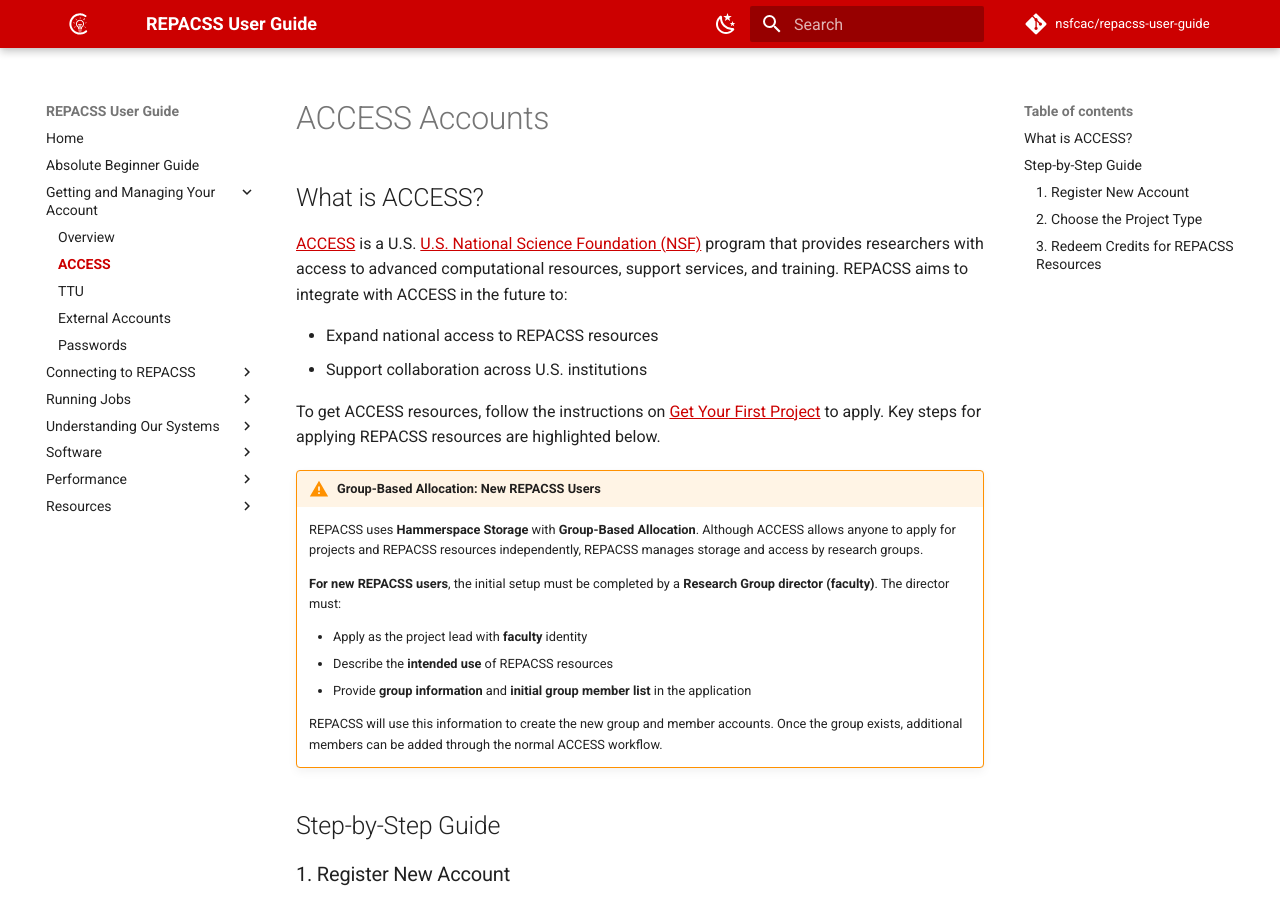
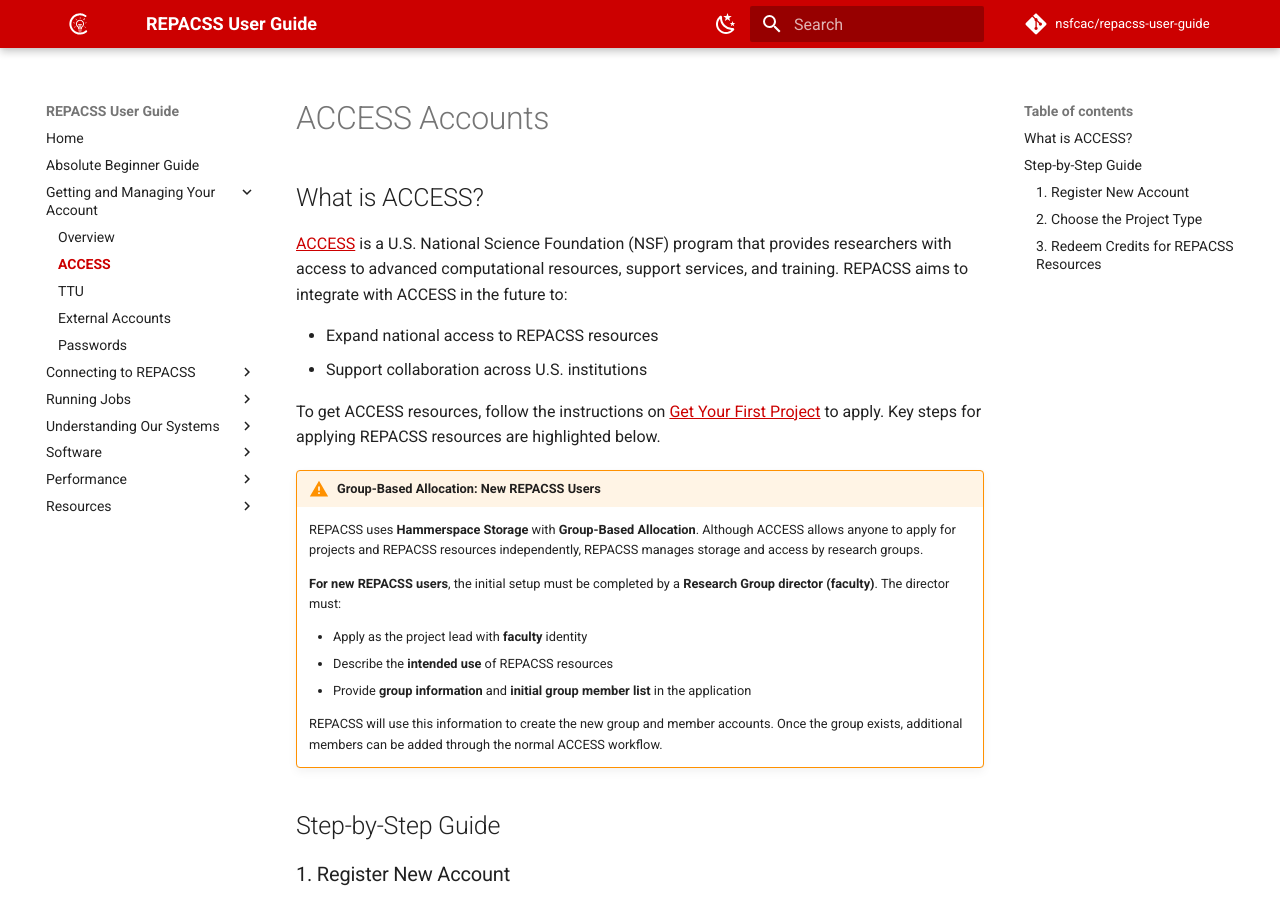
Before and after one commit to nsfcac/repacss-user-guide, an MkDocs documentation site: the page built from docs/account/access.md, in a window 1280 px wide and 900 px high. Built offline with MkDocs 1.6.1 and Material for MkDocs 9.7.7, drawn with Linux system fonts in a browser that asks for light colours; comment, search, counter and statistics services are not loaded; part of the change alters nothing that is shown.

```diff
--- a/docs/account/access.md
+++ b/docs/account/access.md
@@ -2,7 +2,7 @@
 
 ## What is ACCESS?
 
-[ACCESS](https://access-ci.org) is a U.S. [U.S. National Science Foundation (NSF)](https://nsf.gov) program that provides researchers with access to advanced computational resources, support services, and training. REPACSS aims to integrate with ACCESS in the future to:
+[ACCESS](https://access-ci.org) is a U.S. National Science Foundation (NSF) program that provides researchers with access to advanced computational resources, support services, and training. REPACSS aims to integrate with ACCESS in the future to:
 
 - Expand national access to REPACSS resources
 - Support collaboration across U.S. institutions
```
